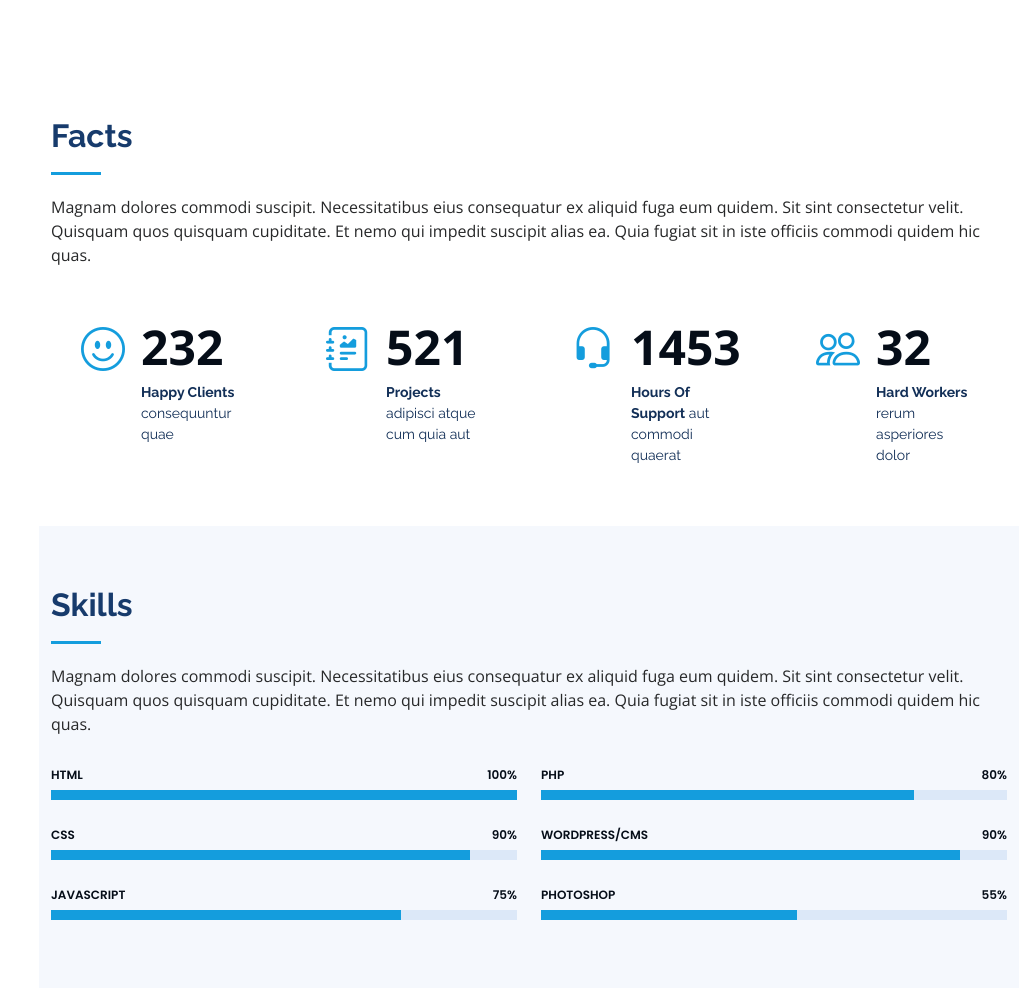
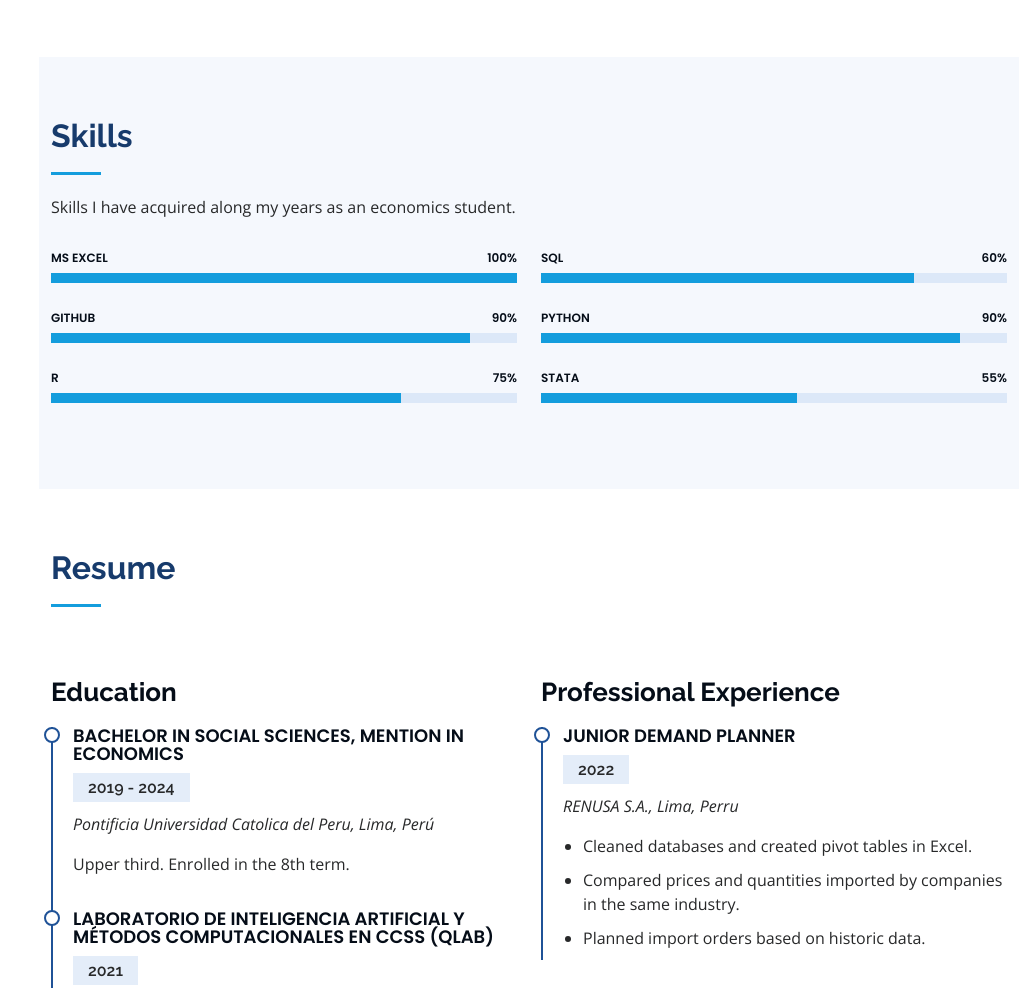
Before and after one commit to MarialeColan/MarialeColan, a plain HTML site: page index.html in a window 1280 px wide. Shown: the part 1467-2455 px from the top of the page, without its empty margins (261-1280 px from the left). Drawn offline with nearby package versions, Linux system fonts and the light colour scheme.

Commit message:
Update index.html

```diff
--- a/index.html
+++ b/index.html
@@ -126,61 +126,13 @@
       </div>
     </section><!-- End About Section -->
 
-    <!-- ======= Facts Section ======= -->
-    <section id="facts" class="facts">
-      <div class="container">
-
-        <div class="section-title">
-          <h2>Facts</h2>
-          <p>Magnam dolores commodi suscipit. Necessitatibus eius consequatur ex aliquid fuga eum quidem. Sit sint consectetur velit. Quisquam quos quisquam cupiditate. Et nemo qui impedit suscipit alias ea. Quia fugiat sit in iste officiis commodi quidem hic quas.</p>
-        </div>
-
-        <div class="row no-gutters">
-
-          <div class="col-lg-3 col-md-6 d-md-flex align-items-md-stretch" data-aos="fade-up">
-            <div class="count-box">
-              <i class="bi bi-emoji-smile"></i>
-              <span data-purecounter-start="0" data-purecounter-end="232" data-purecounter-duration="1" class="purecounter"></span>
-              <p><strong>Happy Clients</strong> consequuntur quae</p>
-            </div>
-          </div>
-
-          <div class="col-lg-3 col-md-6 d-md-flex align-items-md-stretch" data-aos="fade-up" data-aos-delay="100">
-            <div class="count-box">
-              <i class="bi bi-journal-richtext"></i>
-              <span data-purecounter-start="0" data-purecounter-end="521" data-purecounter-duration="1" class="purecounter"></span>
-              <p><strong>Projects</strong> adipisci atque cum quia aut</p>
-            </div>
-          </div>
-
-          <div class="col-lg-3 col-md-6 d-md-flex align-items-md-stretch" data-aos="fade-up" data-aos-delay="200">
-            <div class="count-box">
-              <i class="bi bi-headset"></i>
-              <span data-purecounter-start="0" data-purecounter-end="1453" data-purecounter-duration="1" class="purecounter"></span>
-              <p><strong>Hours Of Support</strong> aut commodi quaerat</p>
-            </div>
-          </div>
-
-          <div class="col-lg-3 col-md-6 d-md-flex align-items-md-stretch" data-aos="fade-up" data-aos-delay="300">
-            <div class="count-box">
-              <i class="bi bi-people"></i>
-              <span data-purecounter-start="0" data-purecounter-end="32" data-purecounter-duration="1" class="purecounter"></span>
-              <p><strong>Hard Workers</strong> rerum asperiores dolor</p>
-            </div>
-          </div>
-
-        </div>
-
-      </div>
-    </section><!-- End Facts Section -->
-
     <!-- ======= Skills Section ======= -->
     <section id="skills" class="skills section-bg">
       <div class="container">
 
         <div class="section-title">
           <h2>Skills</h2>
-          <p>Magnam dolores commodi suscipit. Necessitatibus eius consequatur ex aliquid fuga eum quidem. Sit sint consectetur velit. Quisquam quos quisquam cupiditate. Et nemo qui impedit suscipit alias ea. Quia fugiat sit in iste officiis commodi quidem hic quas.</p>
+          <p>Skills I have acquired along my years as an economics student.</p>
         </div>
 
         <div class="row skills-content">
@@ -188,21 +140,21 @@
           <div class="col-lg-6" data-aos="fade-up">
 
             <div class="progress">
-              <span class="skill">HTML <i class="val">100%</i></span>
+              <span class="skill">MS Excel <i class="val">100%</i></span>
               <div class="progress-bar-wrap">
                 <div class="progress-bar" role="progressbar" aria-valuenow="100" aria-valuemin="0" aria-valuemax="100"></div>
               </div>
             </div>
 
             <div class="progress">
-              <span class="skill">CSS <i class="val">90%</i></span>
+              <span class="skill">Github <i class="val">90%</i></span>
               <div class="progress-bar-wrap">
                 <div class="progress-bar" role="progressbar" aria-valuenow="90" aria-valuemin="0" aria-valuemax="100"></div>
               </div>
             </div>
 
             <div class="progress">
-              <span class="skill">JavaScript <i class="val">75%</i></span>
+              <span class="skill">R <i class="val">75%</i></span>
               <div class="progress-bar-wrap">
                 <div class="progress-bar" role="progressbar" aria-valuenow="75" aria-valuemin="0" aria-valuemax="100"></div>
               </div>
@@ -213,21 +165,21 @@
           <div class="col-lg-6" data-aos="fade-up" data-aos-delay="100">
 
             <div class="progress">
-              <span class="skill">PHP <i class="val">80%</i></span>
+              <span class="skill">SQL <i class="val">60%</i></span>
               <div class="progress-bar-wrap">
                 <div class="progress-bar" role="progressbar" aria-valuenow="80" aria-valuemin="0" aria-valuemax="100"></div>
               </div>
             </div>
 
             <div class="progress">
-              <span class="skill">WordPress/CMS <i class="val">90%</i></span>
+              <span class="skill">Python <i class="val">90%</i></span>
               <div class="progress-bar-wrap">
                 <div class="progress-bar" role="progressbar" aria-valuenow="90" aria-valuemin="0" aria-valuemax="100"></div>
               </div>
             </div>
 
             <div class="progress">
-              <span class="skill">Photoshop <i class="val">55%</i></span>
+              <span class="skill">Stata <i class="val">55%</i></span>
               <div class="progress-bar-wrap">
                 <div class="progress-bar" role="progressbar" aria-valuenow="55" aria-valuemin="0" aria-valuemax="100"></div>
               </div>
@@ -246,7 +198,6 @@
 
         <div class="section-title">
           <h2>Resume</h2>
-          <p>Magnam dolores commodi suscipit. Necessitatibus eius consequatur ex aliquid fuga eum quidem. Sit sint consectetur velit. Quisquam quos quisquam cupiditate. Et nemo qui impedit suscipit alias ea. Quia fugiat sit in iste officiis commodi quidem hic quas.</p>
         </div>
 
         <div class="row">
```
